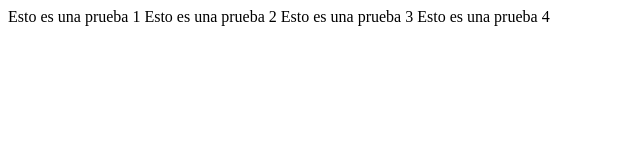
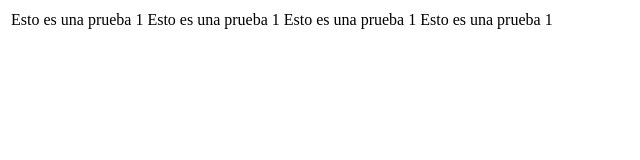
Before and after one commit to mtovard/curso-web-02, a plain HTML site: page index.html in a window 1280 px wide. Shown: the full height of the page, 0-640 px from the left. Drawn offline with Linux system fonts and the light colour scheme.

Commit message:
text in rows

```diff
--- a/index.html
+++ b/index.html
@@ -7,10 +7,12 @@
 </head>
 <body>
     <table>
-        <tr> Esto es una prueba 1 </tr>
-        <tr> Esto es una prueba 2 </tr>
-        <tr> Esto es una prueba 3 </tr>
-        <tr> Esto es una prueba 4 </tr>
+        <tr>
+            <td>Esto es una prueba 1 </td>
+            <td>Esto es una prueba 1 </td>
+            <td>Esto es una prueba 1 </td>
+            <td>Esto es una prueba 1 </td>
+        </tr>
     </table>
 </body>
 </html>
```
